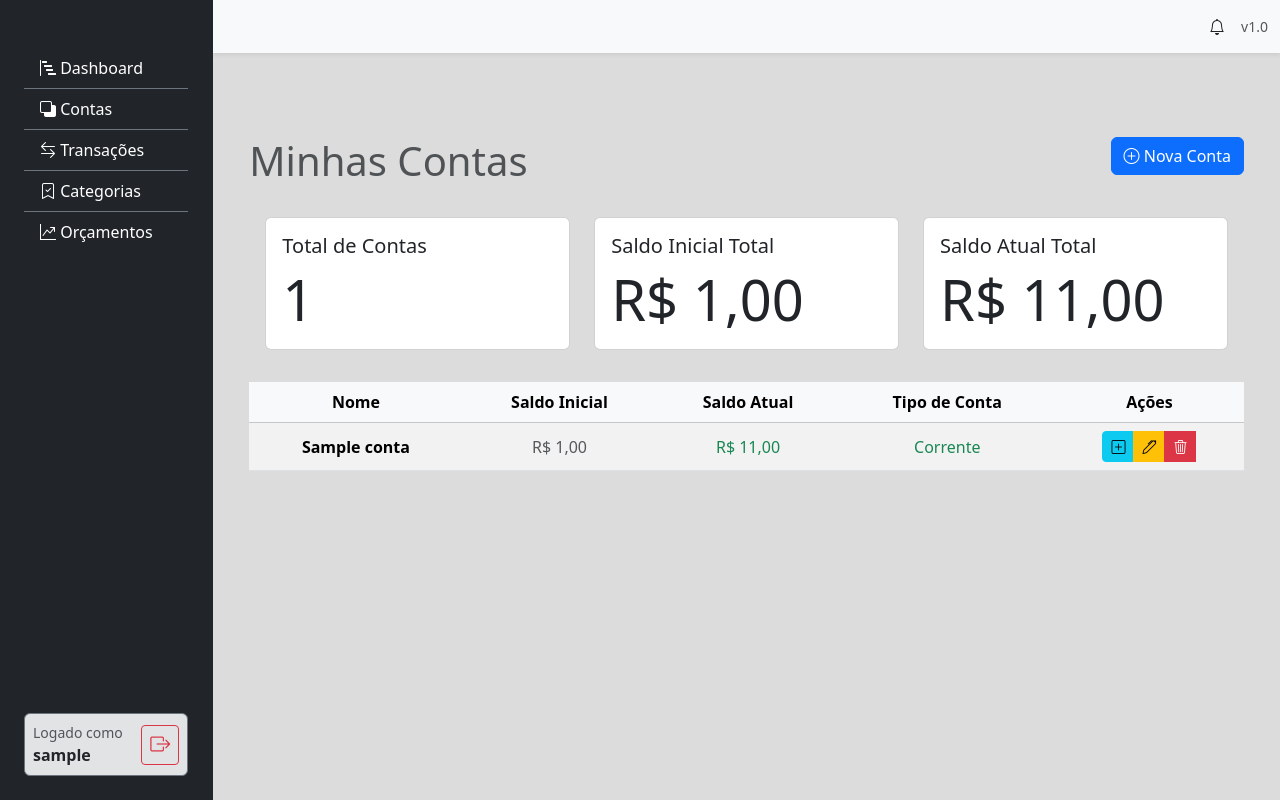
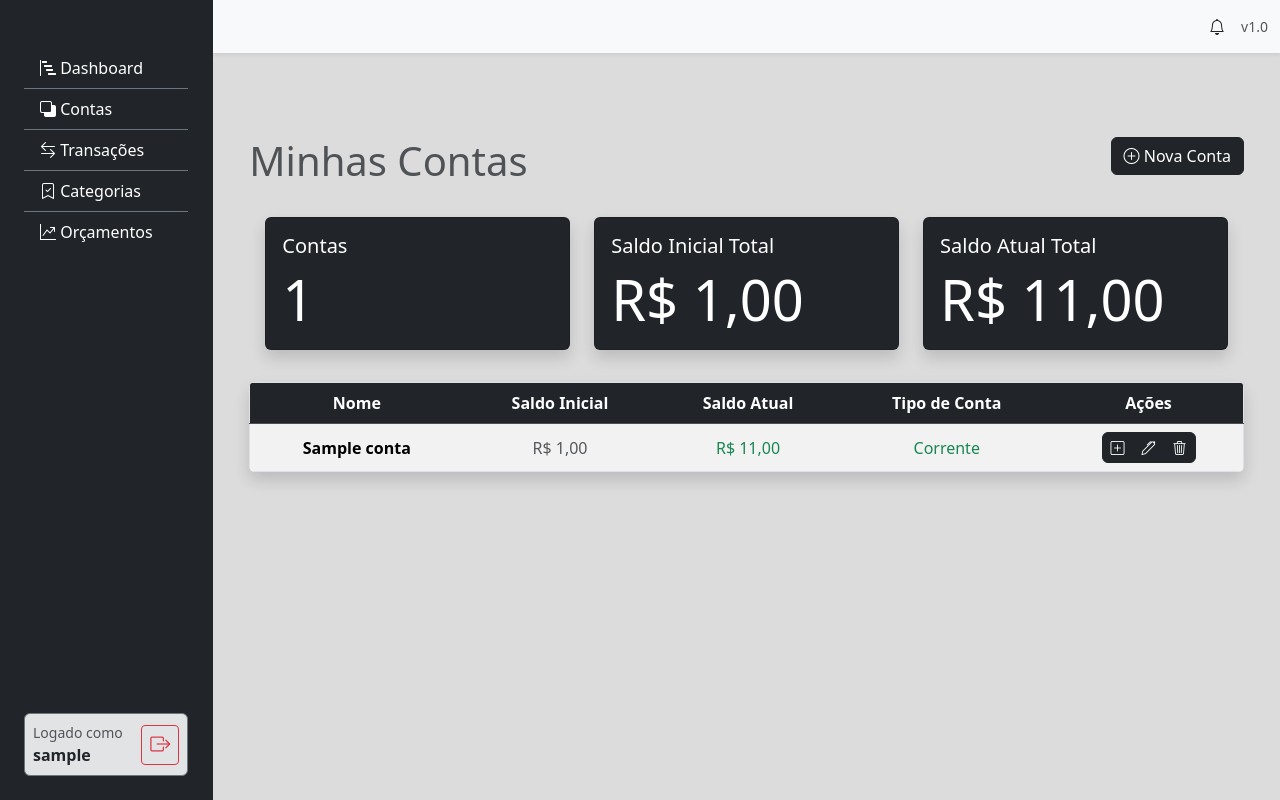
Before and after one commit to leonhardc/gestor-de-financas-pessoais, a Django app: page /contas/ in a window 1280 px wide. Run offline with Django 5.2, Linux system fonts and the light colour scheme; a user stored in the database is signed in; tables that the repository leaves empty hold one stand-in row (values such as "Sample post").

Commit message:
Melhora no design de listar_contas

```diff
--- a/templates/contas/listar_contas.html
+++ b/templates/contas/listar_contas.html
@@ -9,7 +9,7 @@
             <h1 class="mb-4">Minhas Contas</h1>
         </div>
         <div class="col-6 col-sm-6 col-md-4 text-end">
-            <a href="{% url 'contas:nova_conta' %}" class="btn btn-primary">
+            <a href="{% url 'contas:nova_conta' %}" class="btn btn-dark">
                 <i class="bi bi-plus-circle"></i>
                 Nova Conta</a>
         </div>
@@ -19,15 +19,15 @@
     <div class="row g-3 d-flex justify-content-center">
         <div class="row d-flex justify-content-space-between">
             <div class="col-12  col-sm-12 col-md-6 col-lg-4 mb-3">
-                <div class="card">
+                <div class="card text-bg-dark shadow">
                     <div class="card-body">
-                        <h5 class="card-title">Total de Contas</h5>
+                        <h5 class="card-title">Contas</h5>
                         <p class="card-text display-4">{% if contas %}{{ contas|length }}{% else %}0{% endif %}</p>
                     </div>
                 </div>
             </div>
             <div class="col-12 col-sm-12 col-md-6 col-lg-4 mb-3">
-                <div class="card">
+                <div class="card text-bg-dark shadow">
                     <div class="card-body">
                         <h5 class="card-title">Saldo Inicial Total</h5>
                         <p class="card-text display-4"> R$ {% if saldo_inicial_total %}{{ saldo_inicial_total }}{% else %}0.00{% endif %}</p>
@@ -35,7 +35,7 @@
                 </div>
             </div>
             <div class="col-12 col-sm-12 col-md-6 col-lg-4 mb-3">
-                <div class="card">
+                <div class="card text-bg-dark shadow">
                     <div class="card-body">
                         <h5 class="card-title">Saldo Atual Total</h5>
                         <p class="card-text display-4"> R$ {% if saldo_total %}{{ saldo_total }}{% else %}0.00{% endif %}</p>
@@ -44,9 +44,9 @@
             </div>
         </div>
         <div class="col-12">
-            <div class="table-responsive">
-                <table class="table table-striped table-hover align-middle">
-                    <thead class="table-light text-center">
+            <div class="table-responsive rounded overflow-hidden shadow">
+                <table class="table table-striped table-hover align-middle border mb-0">
+                    <thead class="table-light text-center table-dark">
                         <tr>
                             <th>Nome</th>
                             <th>Saldo Inicial</th>
@@ -70,13 +70,13 @@
                             </td>
                             <td>
                                 <div class="btn-group btn-group-sm" role="group">
-                                    <a href="{% url 'contas:ler_conta' conta.id %}" class="btn btn-info" title="Ver detalhes">
+                                    <a href="{% url 'contas:ler_conta' conta.id %}" class="btn btn-dark rounded-start" title="Ver detalhes">
                                         <i class="bi bi-plus-square"></i>
                                     </a>
-                                    <a href="{% url 'contas:atualizar_conta' conta.id %}" class="btn btn-warning" title="Editar">
+                                    <a href="{% url 'contas:atualizar_conta' conta.id %}" class="btn btn-dark" title="Editar">
                                         <i class="bi bi-pen"></i>
                                     </a>
-                                    <button class="btn btn-danger" data-bs-toggle="modal" data-bs-target="#deleteModal{{ conta.id }}" title="Excluir">
+                                    <button class="btn btn-dark rounded-end" data-bs-toggle="modal" data-bs-target="#deleteModal{{ conta.id }}" title="Excluir">
                                         <i class="bi bi-trash3"></i>
                                     </button>
 
```
